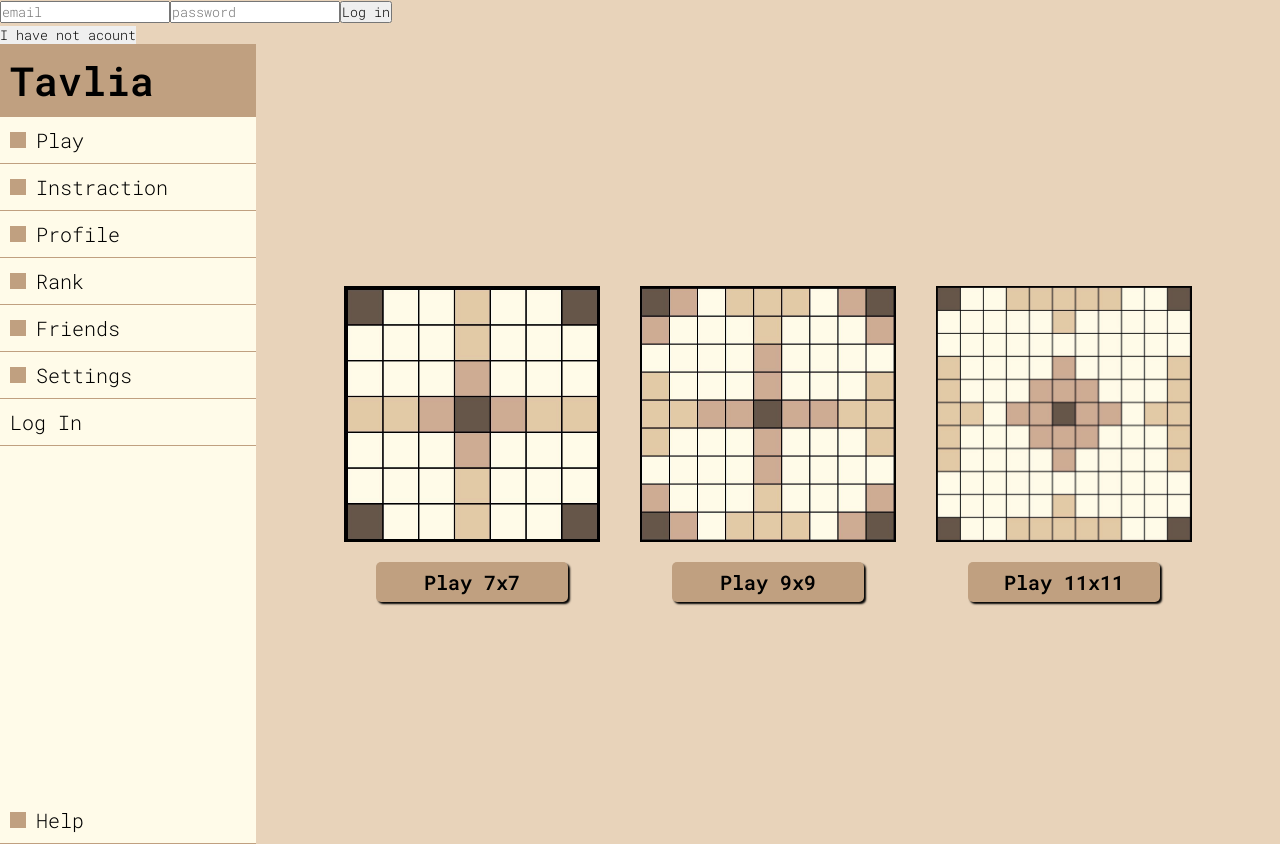
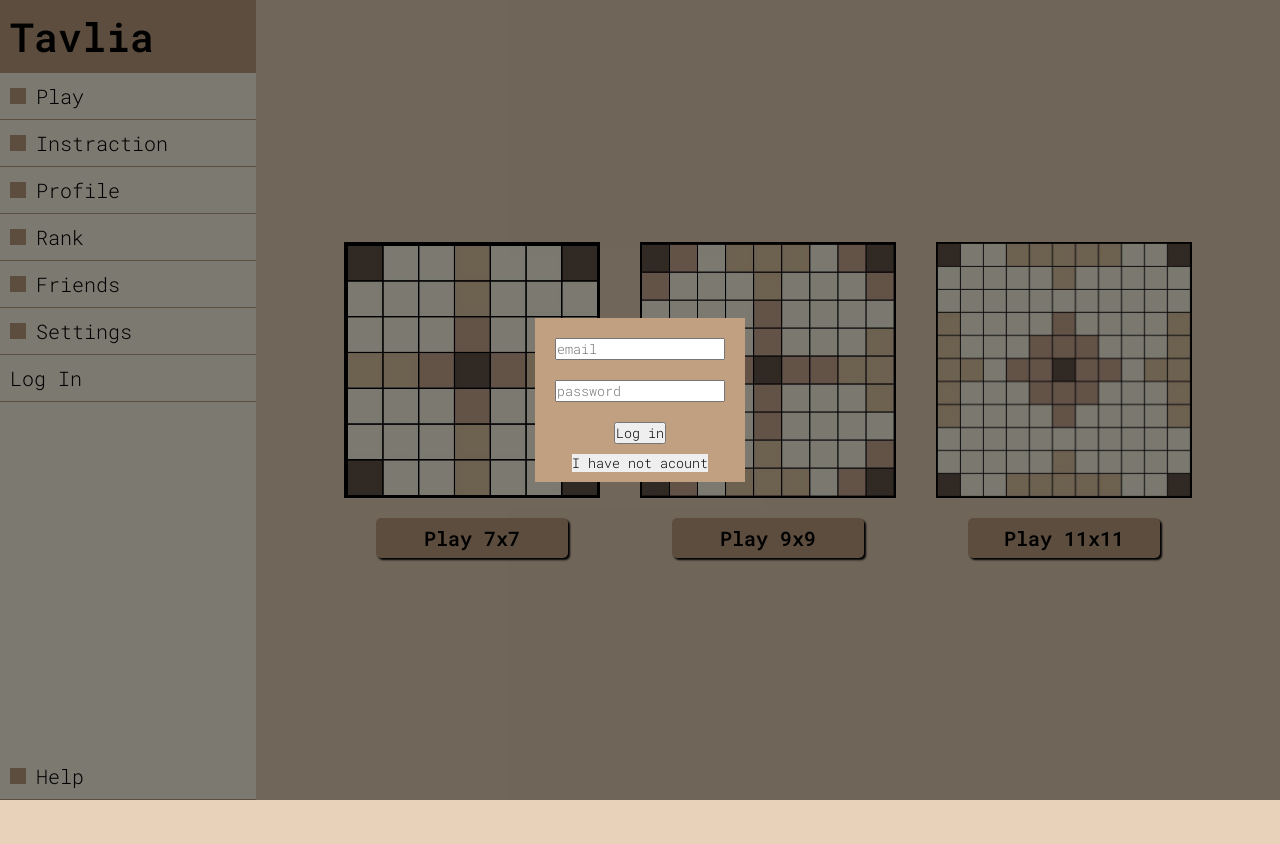
Before and after one commit to Yurex1/TavliaGame, a Next.js app in the folder frontend/: page / in a window 1280 px wide. After the commit the page ends 800 px from the top, so only its background shows below. Built offline with nearby package versions, Linux system fonts and the light colour scheme.

Commit message:
Add stile

```diff
--- a/frontend/components/Auth/index.tsx
+++ b/frontend/components/Auth/index.tsx
@@ -7,11 +7,13 @@ const Auth = () => {
     setMode((prev) => (prev === "login" ? "signup" : "login"));
   }
   return (
-    <div className="auth">
-      <AuthForm mode={mode} />
-      <button onClick={onClick}>
-        {mode === "login" ? "I have not acount" : "I already have acount"}
-      </button>
+    <div className="auth-wraper">
+      <div className="auth">
+        <AuthForm mode={mode} />
+        <button onClick={onClick}>
+          {mode === "login" ? "I have not acount" : "I already have acount"}
+        </button>
+      </div>
     </div>
   );
 };
--- a/frontend/src/styles/globals.css
+++ b/frontend/src/styles/globals.css
@@ -257,3 +257,35 @@ aside{
       width: 100%;
   }
 } */
+
+.auth{
+  padding: 10px;
+  display: flex;
+  flex-direction: column;
+  justify-content: center;
+  align-items: center;
+  background-color: #C0A080;
+}
+
+.auth-wraper
+{
+  height: 100vh;
+  width: 100vw;
+  display: flex;
+  flex-direction: column;
+  justify-content: center;
+  align-items: center;
+  background-color: rgba(0, 0, 0, 0.518);
+  position: fixed;
+  z-index: 100;
+}
+
+form{
+  display: flex;
+  flex-direction: column;
+  align-items: center;
+  justify-content: center;
+}
+form > *{
+  margin: 10px;
+}
```
